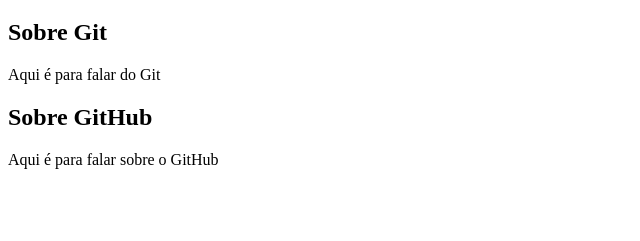
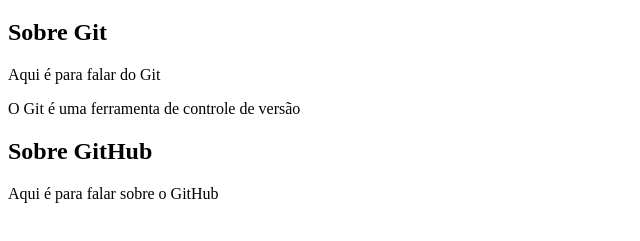
Before and after one commit to Pietro09GH/Aula2Teste, a plain HTML site: page index.html in a window 1280 px wide. Shown: the part 61-302 px from the top of the page, without its empty margins (0-640 px from the left). Drawn offline with Linux system fonts and the light colour scheme.

Commit message:
Commit 1 de atualizacao

```diff
--- a/index.html
+++ b/index.html
@@ -15,6 +15,7 @@
     <article>
         <h2>Sobre Git</h2>
         <p> Aqui é para falar do Git</p>
+        <p>O Git é uma ferramenta de controle de versão</p>
     </article>
     <article>
         <h2>Sobre GitHub</h2>
```
